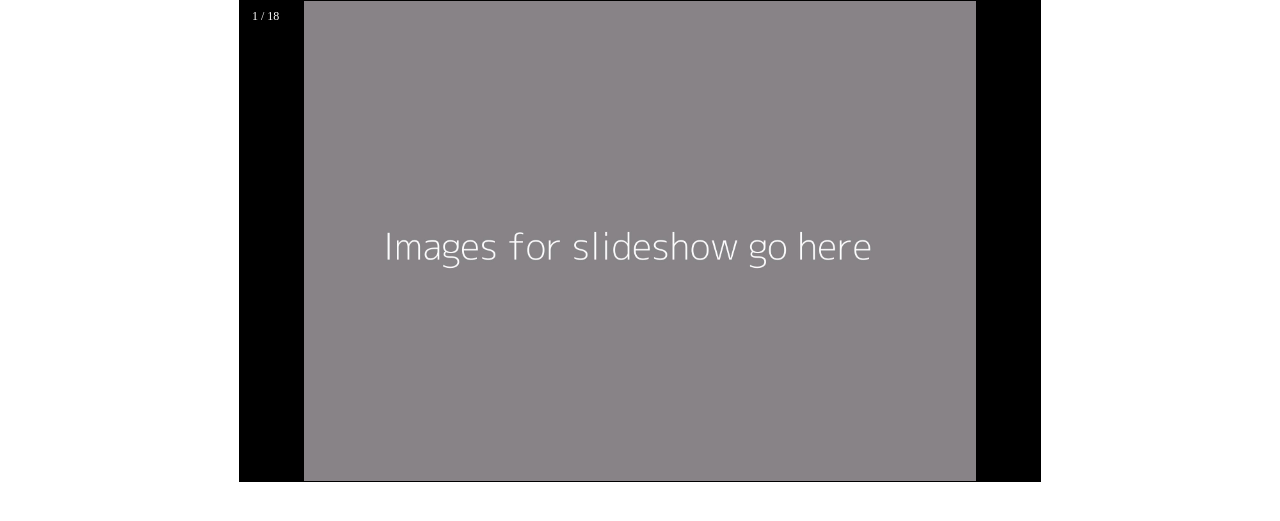
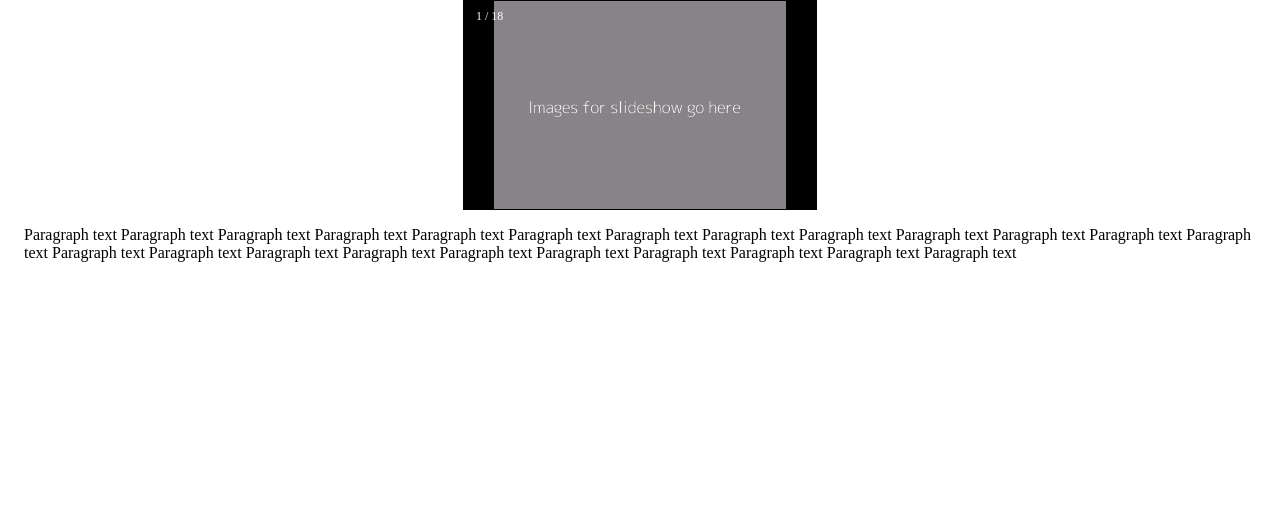
Before and after one commit to JoseV77/Template, a PHP site: page / in a window 1280 px wide. Shown: the part 98-619 px from the top of the page. Run offline with PHP 8.4, Linux system fonts and the light colour scheme.

Commit message:
Big update
I added the LESS file correctly this time and added CSS to it. I also added paragraph text to the template

```diff
--- a/css/styles.css
+++ b/css/styles.css
@@ -1,36 +1,33 @@
-/* Mobile Stylesheets */
-
-/* Tablet Stylesheets */
-
-@media only screen and (min-width: 481px) {}
-
-/* Desktop Stylesheets */
-
-@media only screen and (min-width: 1025px) {
-
+/* Colors */
+/* Slideshow Sizes */
+/* --- Mobile Stylesheets --- */
+p {
+  padding-left: 1em;
+  padding-right: 1em;
+}
+/* Slideshow */
 #slideshow {
-        max-width: 50em;
-        max-height: 30em;
+  max-width: 22em;
+  max-height: 13em;
   position: relative;
   margin: auto;
   background-color: black;
   border: solid black 1px;
 }
-
 #slideshow img {
-        max-width: 50em;
-        max-height: 30em;
+  max-width: 22em;
+  max-height: 13em;
   display: block;
   margin-left: auto;
   margin-right: auto;
   object-fit: cover;
 }
-
 .number {
-        color: white;
+  color: #FFFFFF;
   font-size: 12px;
   padding: 8px 12px;
   position: absolute;
   top: 0;
 }
-}
+/* Tablet Stylesheets */
+/* Desktop Stylesheets */
--- /dev/null
+++ b/css/styles.less
@@ -0,0 +1,53 @@
+/* Colors */
+@red: #FF0000;
+@white: #FFFFFF;
+@black: #000000;
+
+/* Slideshow Sizes */
+@maxwidth-mobile: 22em;
+@max-height-mobile: 13em;
+
+@text-padding: 1em;
+
+/* --- Mobile Stylesheets --- */
+
+p {
+    padding-left: @text-padding;
+    padding-right: @text-padding;
+}
+
+/* Slideshow */
+
+#slideshow {
+    max-width: @maxwidth-mobile;
+    max-height: @max-height-mobile;
+    position: relative;
+    margin: auto;
+    background-color: black;
+    border: solid black 1px;
+}
+
+#slideshow img {
+    max-width: @maxwidth-mobile;
+    max-height: @max-height-mobile;
+    display: block;
+    margin-left: auto;
+    margin-right: auto;
+    object-fit: cover;
+}
+
+.number {
+    color: @white;
+    font-size: 12px;
+    padding: 8px 12px;
+    position: absolute;
+    top: 0;
+}
+
+/* Tablet Stylesheets */
+
+@media only screen and (min-width: 481px) {}
+
+/* Desktop Stylesheets */
+
+@media only screen and (min-width: 1025px) {}
--- a/index.html
+++ b/index.html
@@ -33,6 +33,8 @@
 
             </div>
 
+            <p>Paragraph text Paragraph text Paragraph text Paragraph text Paragraph text Paragraph text Paragraph text Paragraph text Paragraph text Paragraph text Paragraph text Paragraph text Paragraph text Paragraph text Paragraph text Paragraph text Paragraph text Paragraph text Paragraph text Paragraph text Paragraph text Paragraph text Paragraph text</p>
+
             <div id="socialmedia-feed">
             </div>
 
```
Also changed, not shown: css/styles2.css (added, +36 -0 lines). Lines whose indentation alone changed are shown as unchanged.
